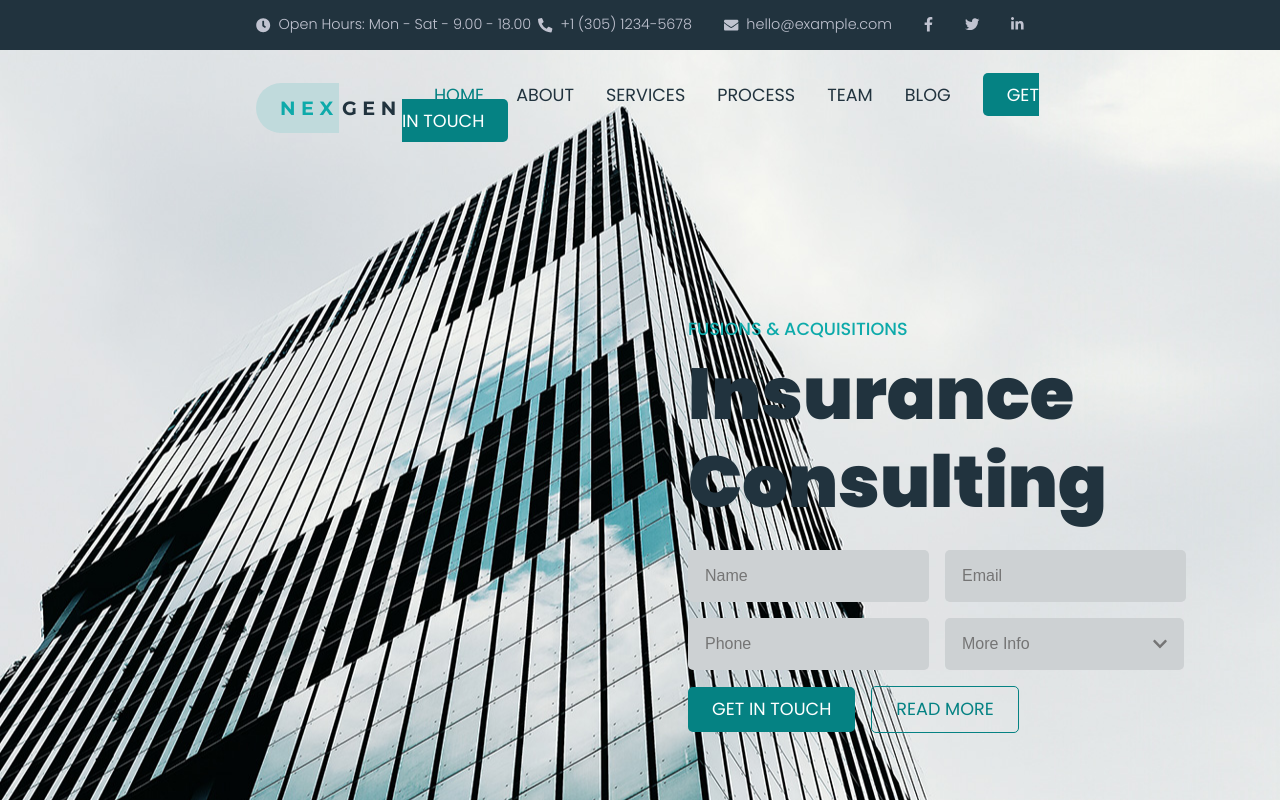
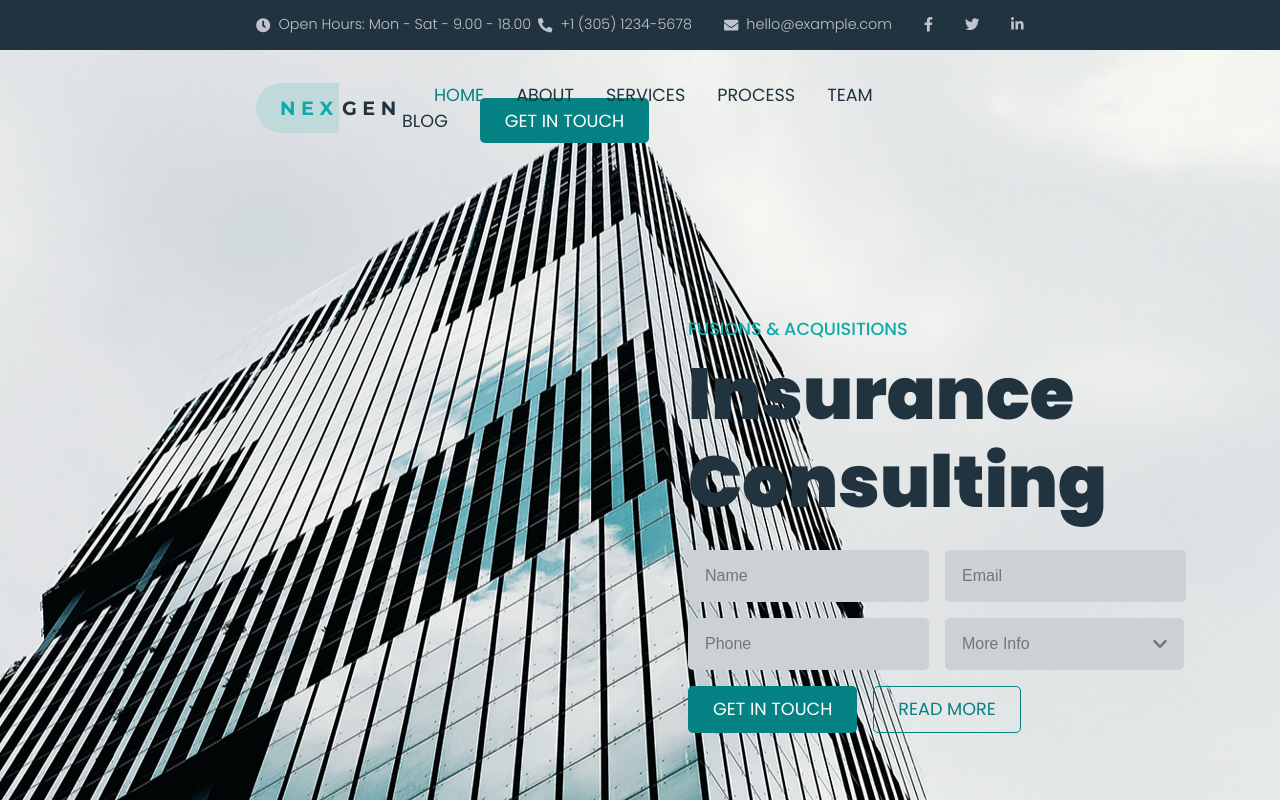
Before and after one commit to ChiaraPapagni/proj-html-vuejs, a Vue app: page / in a window 1280 px wide. Shown: the top 800 px of the page. Built offline with nearby package versions, Linux system fonts and the light colour scheme.

Commit message:
add hover transition

```diff
--- a/src/assets/scss/common.scss
+++ b/src/assets/scss/common.scss
@@ -56,8 +56,10 @@ h5 {
 
 .btn_green,
 .btn_green_outline {
+    transition: 0.5s ease-in-out;
     display: inline-block;
     padding: 0.6rem 1.5rem;
+    border: 1px solid transparent;
     border-radius: 5px;
     font-size: 1.1rem;
     text-transform: uppercase;
@@ -66,12 +68,25 @@ h5 {
 
 .btn_green {
     background-color: $nexgen_primary_green;
+    border: 1px solid transparent;
     color: #fff;
 }
 
 .btn_green_outline {
     border: 1px solid $nexgen_primary_green;
     color: $nexgen_primary_green;
+}
+
+.btn_green:hover {
+    background-color: transparent;
+    border: 1px solid $nexgen_primary_green;
+    color: $nexgen_primary_green;
+}
+
+.btn_green_outline:hover {
+    background-color: $nexgen_primary_green;
+    border: 1px solid transparent;
+    color: #fff;
 }
 
 .col {
--- a/src/components/News.vue
+++ b/src/components/News.vue
@@ -11,13 +11,19 @@
 
     <div class="d_flex image">
       <div class="creativity">
-        <h5>Increasing creativity is possible for everyone</h5>
+        <div class="wrap">
+          <h5>Increasing creativity is possible for everyone</h5>
+        </div>
       </div>
       <div class="research">
-        <h5>Because market research is part of the business plan</h5>
+        <div class="wrap">
+          <h5>Because market research is part of the business plan</h5>
+        </div>
       </div>
       <div class="home_work">
-        <h5>Working from home is now a trend</h5>
+        <div class="wrap">
+          <h5>Working from home is now a trend</h5>
+        </div>
       </div>
     </div>
   </div>
@@ -53,7 +59,6 @@ export default {};
       width: 350px;
       height: 350px;
       border-radius: 10px;
-      padding: 2rem;
 
       h5 {
         position: absolute;
@@ -67,24 +72,48 @@ export default {};
     }
 
     .creativity {
-      background: linear-gradient(rgba(0, 0, 0, 0.5), rgba(0, 0, 0, 0.5)),
+      background: linear-gradient(rgba(0, 0, 0, 0.4), rgba(0, 0, 0, 0.4)),
         url("../assets/img/news-1.jpg");
       background-size: contain;
       position: relative;
+      cursor: pointer;
+
+      &:hover .wrap {
+        opacity: 1;
+      }
     }
 
     .research {
-      background: linear-gradient(rgba(0, 0, 0, 0.5), rgba(0, 0, 0, 0.5)),
+      background: linear-gradient(rgba(0, 0, 0, 0.4), rgba(0, 0, 0, 0.4)),
         url("../assets/img/news-2.jpg");
       background-size: contain;
       position: relative;
+      cursor: pointer;
+
+      &:hover .wrap {
+        opacity: 1;
+      }
     }
 
     .home_work {
-      background: linear-gradient(rgba(0, 0, 0, 0.5), rgba(0, 0, 0, 0.5)),
+      background: linear-gradient(rgba(0, 0, 0, 0.4), rgba(0, 0, 0, 0.4)),
         url("../assets/img/news-3.jpg");
       background-size: contain;
       position: relative;
+      cursor: pointer;
+
+      &:hover .wrap {
+        opacity: 1;
+      }
+    }
+
+    .wrap {
+      transition: 0.8s ease-in-out;
+      width: 100%;
+      height: 100%;
+      background-color: rgba(#daeced, $alpha: 0.4);
+      border-radius: 10px;
+      opacity: 0;
     }
   }
 }
--- a/src/components/Services.vue
+++ b/src/components/Services.vue
@@ -145,8 +145,15 @@ export default {};
           color: $nexgen_primary_green;
 
           &.arrow_right {
+            transition: 0.3s linear;
             font-size: 1.5rem;
             color: #82c1c1;
+            cursor: pointer;
+          }
+
+          &.arrow_right:hover {
+            font-size: 2rem;
+            color: $nexgen_primary_green;
           }
         }
 
--- a/src/components/SiteHeader.vue
+++ b/src/components/SiteHeader.vue
@@ -42,9 +42,9 @@
         <div class="menu">
           <ul>
             <li v-for="(page, i) in pages" :key="i">
-              <a href="" :class="page.active ? 'active' : ''">{{
-                page.name
-              }}</a>
+              <a href="" :class="page.active ? 'active' : ''" class="underline">
+                <span>{{ page.name }}</span>
+              </a>
             </li>
             <li class="btn_green">get in touch</li>
           </ul>
@@ -140,16 +140,24 @@ header {
       .left > p {
         margin-left: 0.5rem;
       }
+
       .right {
         .phone {
           margin-right: 2rem;
         }
+
         .icon {
           margin-right: 0.5rem;
         }
 
         .social_icon {
+          transition: 0.1s linear;
           margin-left: 2rem;
+          cursor: pointer;
+        }
+        .social_icon:hover {
+          filter: brightness(1.3);
+          font-size: 1.1rem;
         }
       }
     }
@@ -182,13 +190,40 @@ header {
 
         .active {
           color: $nexgen_primary_green;
-          border-bottom: 2px solid $nexgen_primary_green;
         }
 
         a {
           font-size: 1.1rem;
           text-decoration: none;
           color: $nexgen_text_dark;
+        }
+
+        .underline {
+          position: relative;
+        }
+
+        .underline::before {
+          content: "";
+          position: absolute;
+          top: 24px;
+          bottom: 0;
+          right: 0;
+          width: 0;
+          height: 2px;
+          background-color: $nexgen_text_dark;
+          transition: width 0.6s cubic-bezier(0.25, 1, 0.5, 1);
+        }
+
+        @media (hover: hover) and (pointer: fine) {
+          .underline:hover::before {
+            left: 0;
+            right: auto;
+            width: 100%;
+          }
+        }
+
+        .active.underline::before {
+          background-color: $nexgen_primary_green;
         }
       }
     }
--- a/src/components/Team.vue
+++ b/src/components/Team.vue
@@ -186,6 +186,7 @@ export default {};
 
         .social {
           .social_icon {
+            transition: 0.5s ease-in-out;
             display: flex;
             justify-content: center;
             align-items: center;
@@ -195,6 +196,11 @@ export default {};
             border-radius: 50%;
             color: $nexgen_primary_green;
             font-size: 1rem;
+            cursor: pointer;
+
+            &:hover {
+              background-color: #cce3de;
+            }
           }
         }
       }
```
